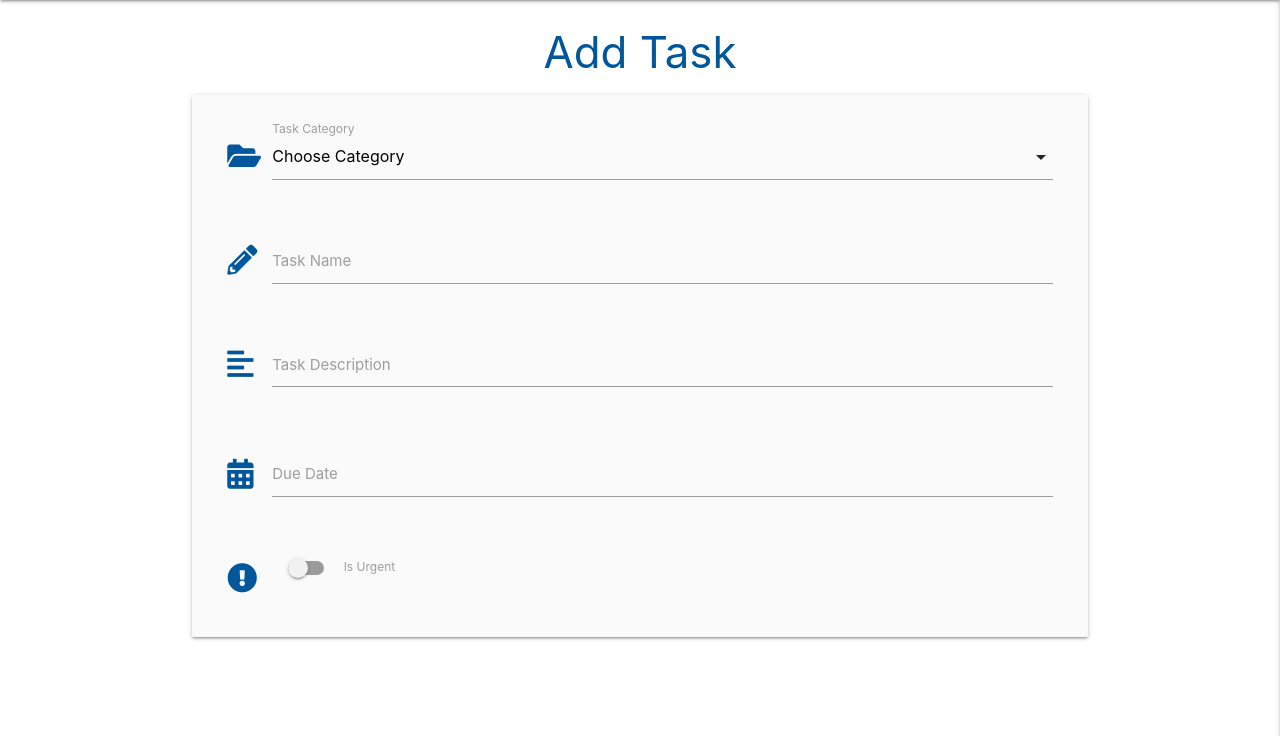
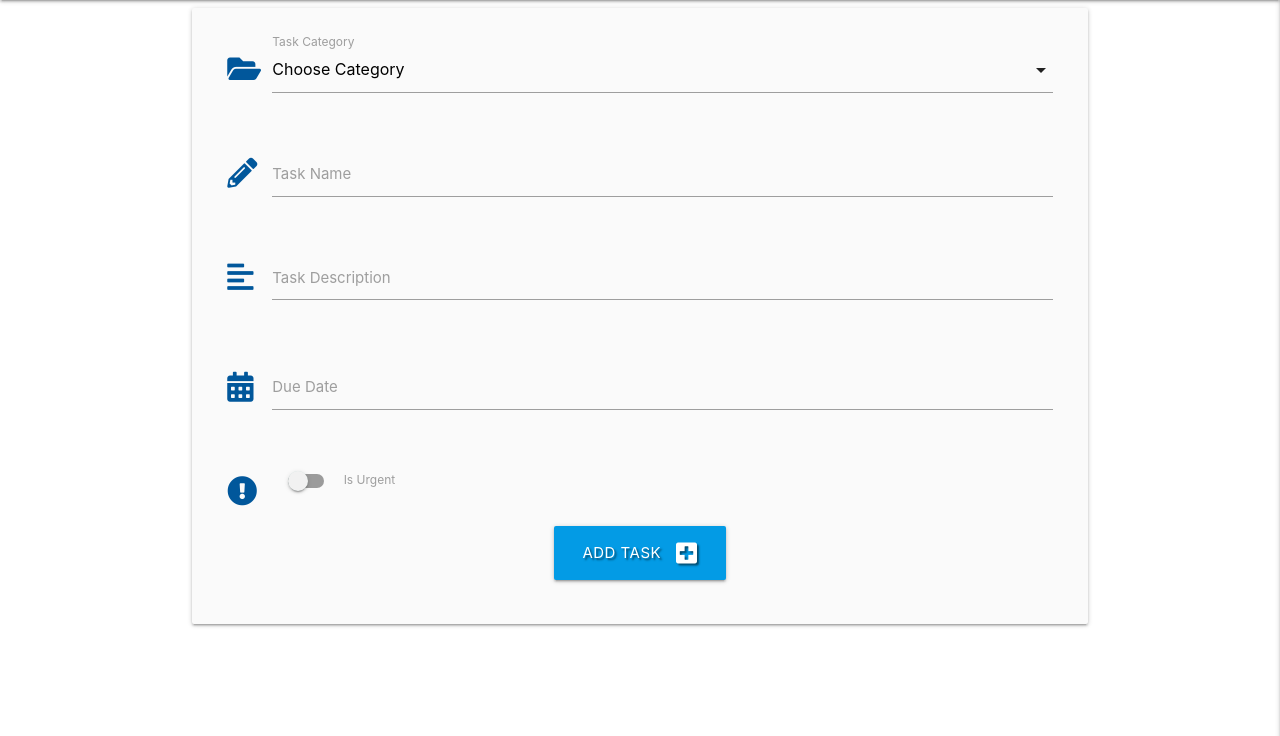
Before and after one commit to Benjamin144/flask-task-manager-builder, a Flask app: page /add_task in a window 1280 px wide. Shown: the part 64-800 px from the top of the page. Run offline with Flask 2, Linux system fonts and the light colour scheme; data that the repository does not hold is empty; some libraries are stand-ins or nearby versions.

Commit message:
Allow user to submit task to db

```diff
--- a/app.py
+++ b/app.py
@@ -99,8 +99,22 @@ def logout():
     return redirect(url_for("login"))
 
 
-@app.route("/add_task")
+@app.route("/add_task", methods=["GET", "POST"])
 def add_task():
+    if request.method == "POST":
+        is_urgent = "on" if request.form.get("is_urgent") else "off"
+        task = {
+            "category_name": request.form.get("category_name"),
+            "task_name": request.form.get("task_name"),
+            "task description": request.form.get("task_description"),
+            "is_urgent": is_urgent,
+            "due_date": request.form.get("due_date"),
+            "created_by": session["user"]
+        }
+        mongo.db.tasks.insert_one(task )
+        flash("Task Successfully Added")
+        return redirect(url_for("get_tasks"))
+
     categories = mongo.db.categories.find().sort("category_name", 1)
     return render_template("add_task.html", categories=categories)
 
--- a/templates/add_task.html
+++ b/templates/add_task.html
@@ -1,10 +1,9 @@
 {% extends "base.html" %}
 {% block content %}
 
-    <h3 class="light-blue-text text-darken-4 center-align">Add Task</h3>
-
     <div class="row card-panel grey lighten-5">
-        <form class="col s12" method="POST" action="">
+        <form class="col s12" method="POST" action="{{ url_for('add_task') }}">
+            <!-- category selection -->
             <div class="row">
                 <div class="input-field col s12">
                     <i class="fas fa-folder-open prefix light-blue-text text-darken-4"></i>
@@ -17,6 +16,7 @@
                     <label for="category_name">Task Category</label>
                 </div>
             </div>
+            <!-- task name -->
             <div class="row">
                 <div class="input-field col s12">
                     <i class="fas fa-pencil-alt prefix light-blue-text text-darken-4"></i>
@@ -25,6 +25,7 @@
                     <label for="task_name">Task Name</label>
                 </div>
             </div>
+            <!-- task description -->
             <div class="row">
                 <div class="input-field col s12">
                     <i class="fas fa-align-left prefix light-blue-text text-darken-4"></i>
@@ -33,6 +34,7 @@
                     <label for="task_description">Task Description</label>
                 </div>
             </div>
+            <!-- due date picker -->
             <div class="row">
                 <div class="input-field col s12">
                     <i class="fas fa-calendar-alt prefix light-blue-text text-darken-4"></i>
@@ -40,6 +42,7 @@
                     <label for="due_date">Due Date</label>
                 </div>
             </div>
+            <!-- is urgent toggle -->
 			<div class="row">
 				<div class="input-field col s12">
 					<div class="switch">
@@ -52,6 +55,14 @@
 					    </div>
 				    </div>
                 </div>
+                <!-- submit button -->
+                <div class="row">
+                    <div class="col s12 center-align">
+                    <button type="submit" class="btn-large light-blue darken-1 text-shadow">
+                      Add task <i class="fas fa-plus-square right"></i>
+                    </button>
+                </div>
+            </div>
         </form>
     </div>
 
--- a/templates/tasks.html
+++ b/templates/tasks.html
@@ -1,5 +1,7 @@
 {% extends "base.html" %}
 {% block content %}
+
+    <h3 class="light-blue-text text-darken-4 center-align">All Tasks</h3>
 
     <ul class="collapsible">
         {% for task in tasks %}
@@ -15,6 +17,7 @@
             <div class="collapsible-body">
                 <strong>{{ task.category_name }}</strong>
                 <p>{{ task.task_description }}</p>
+                <p><em>by: {{ task.created_by }}</em></p>
             </div>
         </li>
         {% endfor %}
```
Lines whose indentation alone changed are shown as unchanged.
